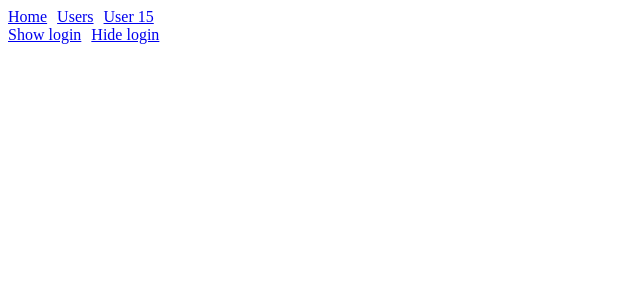
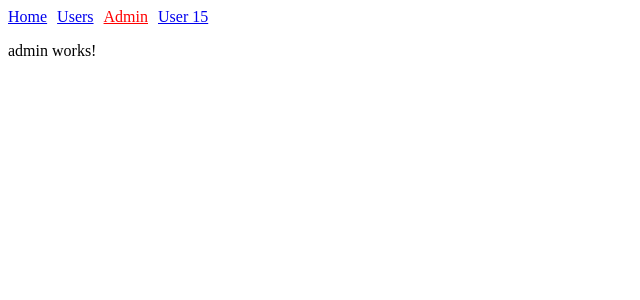
Before and after one commit to KVeronika/angular2, an Angular app in the folder my-app/: page /admin in a window 1280 px wide. Before the commit this address led to /. Shown: the top 300 px of the page, without its empty margins (0-640 px from the left). Built offline with nearby package versions, Linux system fonts and the light colour scheme.

Commit message:
lazy loading

```diff
--- /dev/null
+++ b/my-app/src/app/admin/admin/admin.component.html
@@ -0,0 +1,3 @@
+<p>
+  admin works!
+</p>
--- /dev/null
+++ b/my-app/src/app/admin/admin/admin.component.ts
@@ -0,0 +1,15 @@
+import { Component, OnInit } from '@angular/core';
+
+@Component({
+  selector: 'app-admin',
+  templateUrl: './admin.component.html',
+  styleUrls: ['./admin.component.css']
+})
+export class AdminComponent implements OnInit {
+
+  constructor() { }
+
+  ngOnInit() {
+  }
+
+}
--- a/my-app/src/app/app.component.html
+++ b/my-app/src/app/app.component.html
@@ -1,10 +1,6 @@
 <a routerLink="" routerLinkActive="active" [routerLinkActiveOptions]="{exact: true}">Home</a>
 <a routerLink="users" routerLinkActive="active" [routerLinkActiveOptions]="{exact: true}">Users</a>
+<a routerLink="admin" routerLinkActive="active">Admin</a>
 <a [routerLink]="['users', userId]" routerLinkActive="active">User {{userId}}</a>
-<br/>
-<a [routerLink]="[{ outlets: {popup: 'login'} }]">Show login</a>
-<a [routerLink]="[{ outlets: {popup: null} }]">Hide login</a>
 
 <router-outlet></router-outlet>
-
-<router-outlet name="popup"></router-outlet>
--- a/my-app/src/app/app.module.ts
+++ b/my-app/src/app/app.module.ts
@@ -9,11 +9,10 @@ import { UserComponent } from './user/user.component';
 import { AuthGuard } from './auth.guard';
 import { UserResolveService } from './user-resolve.service';
 import { AuthService } from './auth.service';
-import { LoginComponent } from './login/login.component';
 
 const routes = [
   { path: '', component: HomeComponent },
-  { path: 'login', component: LoginComponent, outlet: 'popup' },
+  { path: 'admin', loadChildren: './admin/admin.module#AdminModule'},
   { path: 'users',
     canActivate: [ AuthGuard ],
     resolve: {
@@ -33,8 +32,7 @@ const routes = [
     AppComponent,
     HomeComponent,
     UsersComponent,
-    UserComponent,
-    LoginComponent
+    UserComponent
   ],
   imports: [
     BrowserModule,
--- a/my-app/src/app/login/login.component.html
+++ /dev/null
@@ -1,3 +0,0 @@
-<p>
-  login works!
-</p>
--- a/my-app/src/app/login/login.component.ts
+++ /dev/null
@@ -1,15 +0,0 @@
-import { Component, OnInit } from '@angular/core';
-
-@Component({
-  selector: 'app-login',
-  templateUrl: './login.component.html',
-  styleUrls: ['./login.component.css']
-})
-export class LoginComponent implements OnInit {
-
-  constructor() { }
-
-  ngOnInit() {
-  }
-
-}
```
Also changed, not shown: my-app/src/app/admin/admin.module.ts (added, +17 -0 lines), my-app/src/app/admin/admin/admin.component.css (added), 2 other files (tests, documents, lock files or other folders).
